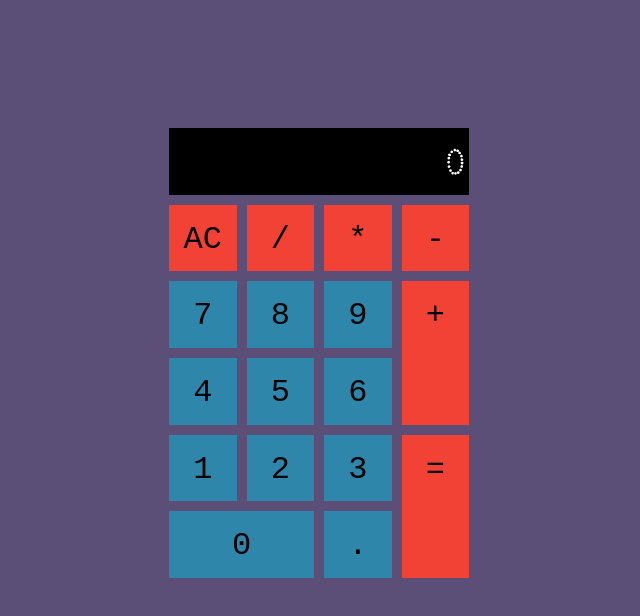
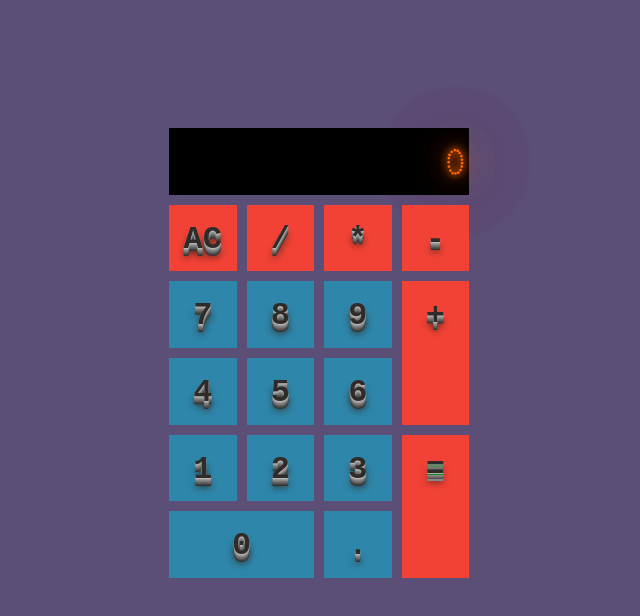
Before and after one commit to costik2020/0028-react-calculator, a React (Create React App) app: page / in a window 1280 px wide. Shown: the top 616 px of the page, without its empty margins (321-961 px from the left). Built offline with nearby package versions, Linux system fonts and the light colour scheme.

Commit message:
Edited the readme.md file

```diff
--- a/src/css/main.css
+++ b/src/css/main.css
@@ -19,6 +19,7 @@ body {
   margin: 0;
   background-color: gray;
   background-color: #5B4E77;
+  user-select: none;
 }
 
 .app {
@@ -41,7 +42,7 @@ body {
   grid-column: 1/5;
   grid-row: 1/2;
   background-color: #000000;
-  color: #ffffff;
+  color: rgb(252, 102, 5);
 }
 
 #bothDisplays #display {
@@ -52,6 +53,12 @@ body {
   font-size: 2rem;
   font-weight: bold;
   padding-top: 1rem;
+}
+
+/*Appling non effect to text*/
+#bothDisplays #display {
+  color: rgb(252, 102, 5);
+  text-shadow: 0 0 7px rgb(252, 102, 5), 0 0 10px rgb(252, 102, 5), 0 0 21px rgb(252, 102, 5), 0 0 42px rgb(252, 102, 5), 0 0 82px rgb(252, 102, 5), 0 0 92px rgb(252, 102, 5), 0 0 102px rgb(252, 102, 5), 0 0 151px rgb(252, 102, 5);
 }
 
 #clear {
@@ -103,6 +110,14 @@ body {
   font-size: 2rem;
   cursor: pointer;
   font-family: monospace;
+  color: #2F2B29;
+  font-weight: bold;
+  text-shadow: 0 1px 1px #bbb, 0 2px 0 #999, 0 3px 0 #888, 0 4px 0 #777, 0 5px 0 #666, 0 6px 0 #555, 0 7px 0 #444, 0 8px 0 #333, 0 9px 7px #302314;
+}
+
+/*Fix the text shadow effect for the equal sign*/
+#equals {
+  text-shadow: 0 1px 1px #bbb, 0 2px 0 green, 0 3px 0 #888, 0 4px 0 #777, 0 5px 0 #666, 0 6px 0 #555, 0 7px 0 #898583, 0 8px 0 #898583, 0 9px 7px #302314 !important;
 }
 
 #one, #two, #three,
--- a/src/sass/main.sass
+++ b/src/sass/main.sass
@@ -19,12 +19,15 @@
 
 $app-bg: #5B4E77
 $display-bg: #000000
-$display-fg: #ffffff
+$display-fg: #ff33cc
+$display-fg: red
+$display-fg: rgb(252, 102, 5)
 $number-buttons:#2E86AB
 $operator-buttons: #F24236
 $hover-buttons: #F5F749
 $active-buttons: white
 $neon-color: $hover-buttons
+$buttons-fg: #2F2B29
 // #F6F5AE
 
 
@@ -37,6 +40,7 @@ body
   margin: 0
   background-color: gray
   background-color: $app-bg
+  user-select: none
 
 .app
   // border: 2px solid red
@@ -77,6 +81,13 @@ body
 
 
 
+/*Appling non effect to text*/
+#bothDisplays #display
+  color: $display-fg
+  text-shadow:0 0 7px $display-fg, 0 0 10px $display-fg, 0 0 21px $display-fg, 0 0 42px $display-fg, 0 0 82px $display-fg, 0 0 92px $display-fg, 0 0 102px $display-fg, 0 0 151px $display-fg
+
+
+
 
 
 #clear
@@ -104,7 +115,6 @@ body
   grid-column: 4 / 5
   grid-row: 2 / 3
   background-color: $operator-buttons
-
 
 
 #add
@@ -139,6 +149,15 @@ body
   font-size: 2rem
   cursor: pointer
   font-family: monospace
+  color: $buttons-fg
+  font-weight: bold
+  text-shadow: 0 1px 1px #bbb, 0 2px 0 #999, 0 3px 0 #888, 0 4px 0 #777, 0 5px 0 #666, 0 6px 0 #555, 0 7px 0 #444, 0 8px 0 #333, 0 9px 7px #302314
+
+
+/*Fix the text shadow effect for the equal sign*/
+#equals
+   text-shadow: 0 1px 1px #bbb, 0 2px 0 green, 0 3px 0 #888, 0 4px 0 #777, 0 5px 0 #666, 0 6px 0 #555, 0 7px 0 #898583 , 0 8px 0 #898583 , 0 9px 7px #302314 !important
+
 
 
 #one, #two, #three,
```
Also changed, not shown: 2 other files (tests, documents, lock files or other folders).
